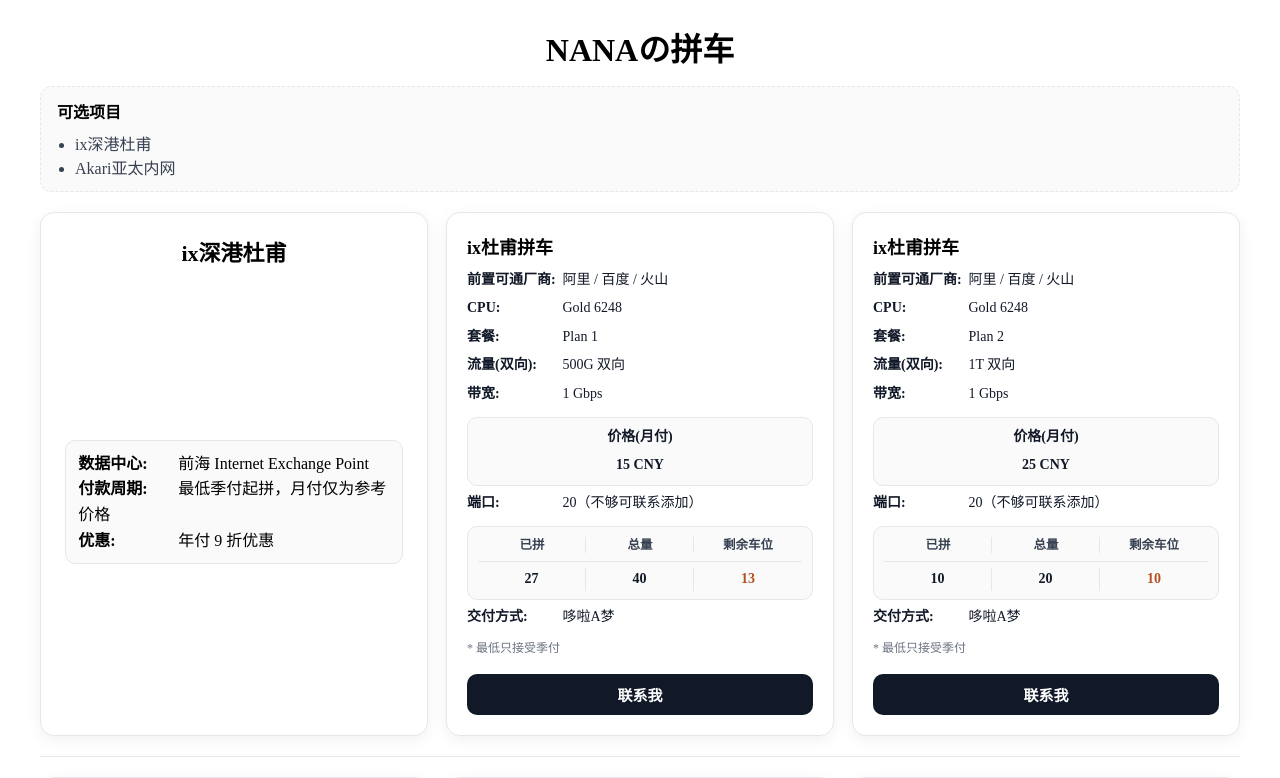
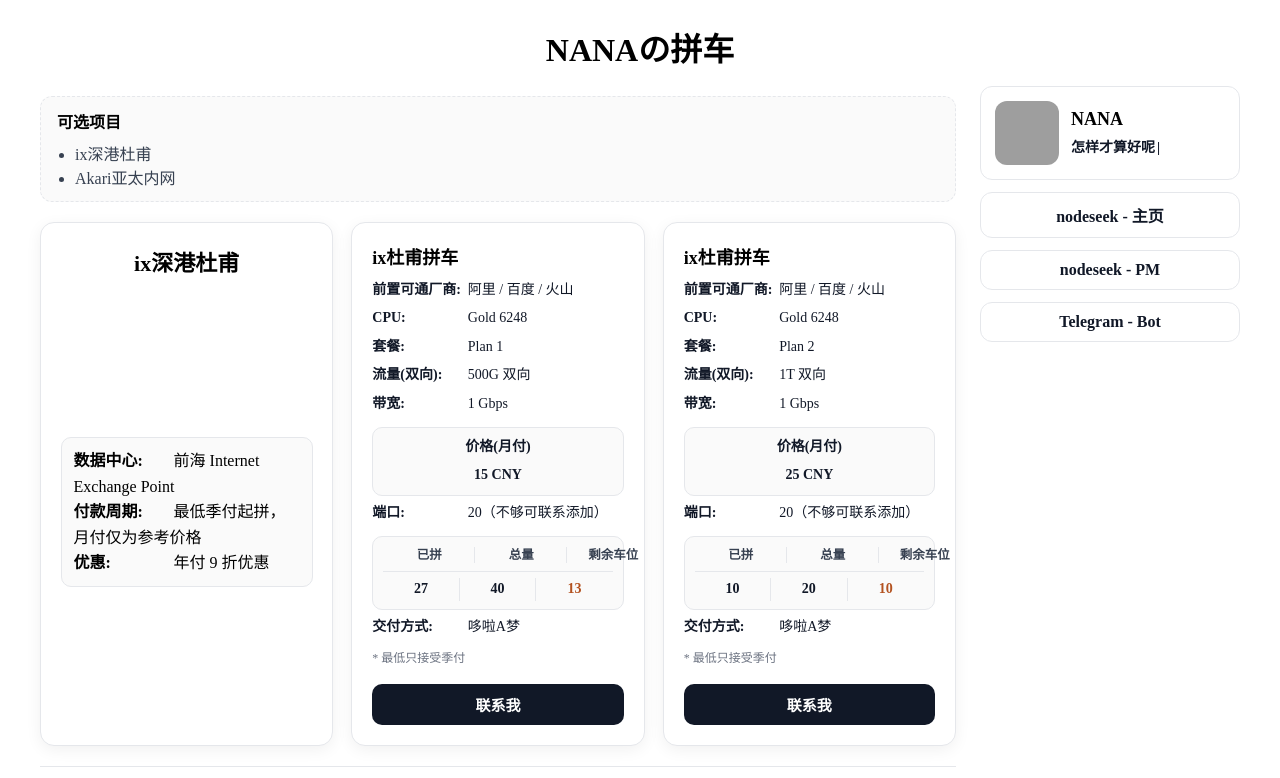
Before and after one commit to L1ttlebear/shoplist, a Vue app: page / in a window 1280 px wide. Shown: the top 778 px of the page. Built offline with nearby package versions, Linux system fonts and the light colour scheme; grey boxes are pictures that could not be loaded.

Commit message:
add right sidebar profile and typing signature

```diff
--- a/src/App.vue
+++ b/src/App.vue
@@ -2,6 +2,8 @@
   <div class="page">
     <h1>NANAの拼车</h1>
 
+    <div class="layout">
+      <main class="main">
         <div class="extras">
           <h2>可选项目</h2>
           <ul>
@@ -25,13 +27,71 @@
             <ProductCard v-for="(p, j) in row" :key="`B-${i}-${j}`" :p="p" />
           </div>
         </div>
+      </main>
+
+      <aside class="sidebar">
+        <div class="profile-card">
+          <img class="avatar" :src="avatarUrl" alt="NANA" />
+          <div class="profile-text">
+            <div class="name">NANA</div>
+            <div class="signature"><span class="typing">{{ typedText }}</span><span class="cursor">|</span></div>
+          </div>
+        </div>
+
+        <a class="side-btn" href="https://www.nodeseek.com/space/41701#/general" target="_blank">nodeseek - 主页</a>
+        <a class="side-btn" href="https://www.nodeseek.com/notification#/message?mode=talk&to=41701" target="_blank">nodeseek - PM</a>
+        <a class="side-btn" href="https://t.me/MesNANA_bot" target="_blank">Telegram - Bot</a>
+      </aside>
+    </div>
   </div>
 </template>
 
 <script setup>
-import { computed } from "vue";
+import { computed, ref, onMounted, onBeforeUnmount } from "vue";
 import { sections } from "./data/products";
 import ProductCard from "./components/ProductCard.vue";
+
+const avatarUrl = "https://example.com/avatar.jpg"; // 头像远程链接（内容在此修改）
+
+const signatures = [
+  "快来拼车吧,少年~",
+  "怎样才算好呢?好难抉择呀!",
+  "人没有梦想,和咸鱼有什么区别!!"
+];
+
+const typedText = ref("");
+let sigIndex = 0;
+let charIndex = 0;
+let deleting = false;
+let timer = null;
+
+const loopType = () => {
+  const current = signatures[sigIndex];
+  let delay = 80;
+
+  if (!deleting) {
+    charIndex += 1;
+    typedText.value = current.slice(0, charIndex);
+    if (charIndex >= current.length) {
+      deleting = true;
+      delay = 1200;
+    }
+  } else {
+    charIndex -= 1;
+    typedText.value = current.slice(0, charIndex);
+    delay = 50;
+    if (charIndex <= 0) {
+      deleting = false;
+      sigIndex = (sigIndex + 1) % signatures.length;
+      delay = 300;
+    }
+  }
+
+  timer = setTimeout(loopType, delay);
+};
+
+onMounted(() => loopType());
+onBeforeUnmount(() => timer && clearTimeout(timer));
 
 const aSection = sections.A.find((p) => p.type === "section");
 const bSection = sections.B.find((p) => p.type === "section");
@@ -52,6 +112,14 @@ const bRows = computed(() => chunk(bItems, 2));
 <style scoped>
 .page{max-width:1200px;margin:24px auto;padding:0 16px;}
 .page h1{ text-align:center; margin-bottom:16px; }
+
+.layout{display:grid;grid-template-columns:1fr 260px;gap:24px;align-items:start;}
+@media (max-width: 980px){
+  .layout{grid-template-columns:1fr;}
+}
+
+.main{}
+
 .rows{display:flex;flex-direction:column;gap:18px;}
 .row{display:grid;grid-template-columns:repeat(3, minmax(0, 1fr));gap:18px;}
 @media (max-width: 980px){
@@ -60,8 +128,38 @@ const bRows = computed(() => chunk(bItems, 2));
 @media (max-width: 640px){
   .row{grid-template-columns:1fr;}
 }
+
 .divider{height:1px;background:#e5e7eb;margin:20px 0;}
 .extras{margin:10px 0 20px;padding:12px 16px;border:1px dashed #e5e7eb;border-radius:12px;background:#fafafa;}
 .extras h2{font-size:16px;margin:0 0 8px;}
 .extras ul{margin:0;padding-left:18px;color:#374151;}
+
+.sidebar{display:flex;flex-direction:column;gap:12px;position:sticky;top:12px;}
+.profile-card{
+  border:1px solid #e5e7eb;
+  border-radius:12px;
+  padding:14px;
+  background:#fff;
+  display:flex;
+  gap:12px;
+  align-items:center;
+}
+.avatar{width:64px;height:64px;border-radius:12px;object-fit:cover;}
+.profile-text .name{font-size:18px;font-weight:700;margin-bottom:6px;}
+.signature{font-weight:700;font-size:14px;color:#111827;min-height:22px;}
+.cursor{margin-left:2px;animation:blink 1s infinite;}
+
+.side-btn{
+  border:1px solid #e5e7eb;
+  border-radius:12px;
+  padding:10px 12px;
+  text-align:center;
+  background:#fff;
+  color:#111827;
+  text-decoration:none;
+  font-weight:600;
+}
+.side-btn:hover{background:#f9fafb;}
+
+@keyframes blink{0%,49%{opacity:1;}50%,100%{opacity:0;}}
 </style>
--- a/src/data/products.js
+++ b/src/data/products.js
@@ -20,7 +20,7 @@ export const sections = {
       stock: "27/40",
       delivery: "哆啦A梦",
       note: "最低只接受季付",
-      contact: "https://t.me/your_username"
+      contact: "https://t.me/MesNANA_bot"
     },
     {
       name: "ix杜甫拼车",
@@ -34,7 +34,7 @@ export const sections = {
       stock: "10/20",
       delivery: "哆啦A梦",
       note: "最低只接受季付",
-      contact: "https://t.me/your_username"
+      contact: "https://t.me/MesNANA_bot"
     }
   ],
   B: [
@@ -58,7 +58,7 @@ export const sections = {
       stock: "2/20",
       delivery: "哆啦A梦",
       note: "出口中转非落地",
-      contact: "https://t.me/your_username"
+      contact: "https://t.me/MesNANA_bot"
     },
     {
       name: "Akari-TW",
@@ -71,7 +71,7 @@ export const sections = {
       delivery: "哆啦A梦",
       note: "出口中转非落地",
       remark: "TW 落地仅限于非 Hinet 家宽使用",
-      contact: "https://t.me/your_username"
+      contact: "https://t.me/MesNANA_bot"
     },
     {
       name: "Akari-JP",
@@ -83,7 +83,7 @@ export const sections = {
       stock: "3/20",
       delivery: "哆啦A梦",
       note: "出口中转非落地",
-      contact: "https://t.me/your_username"
+      contact: "https://t.me/MesNANA_bot"
     },
     {
       name: "Akari-SG",
@@ -95,7 +95,7 @@ export const sections = {
       stock: "2/20",
       delivery: "哆啦A梦",
       note: "出口中转非落地",
-      contact: "https://t.me/your_username"
+      contact: "https://t.me/MesNANA_bot"
     }
   ]
 };
```
Lines whose indentation alone changed are shown as unchanged.
